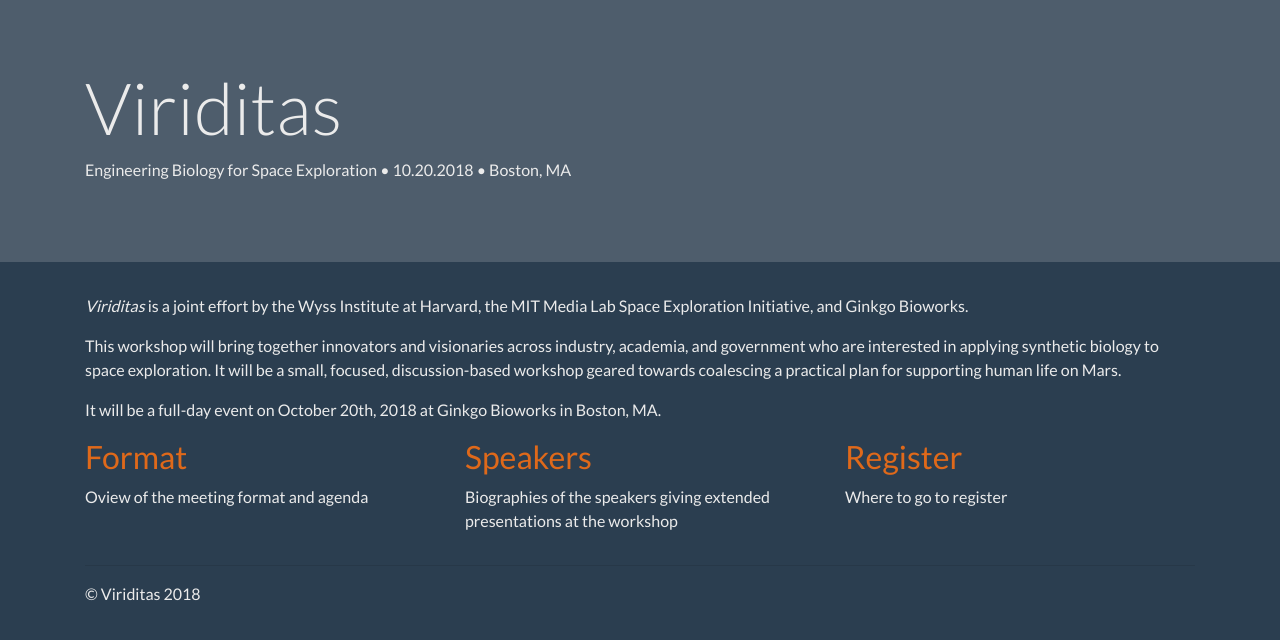
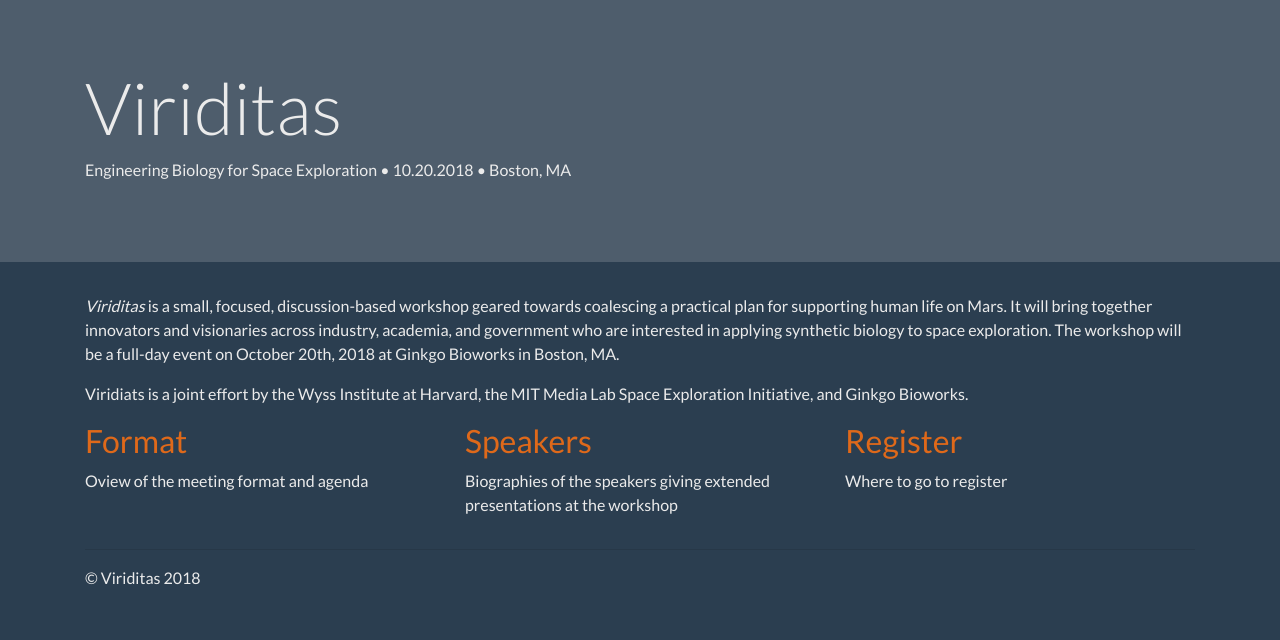
Before and after one commit to viriditas-org/viriditas-org.github.io, a Jekyll site: the page built from index.md, in a window 1280 px wide. Shown: the top 640 px of the page. Built offline with Jekyll 4.4.1, drawn with Linux system fonts in a browser that asks for light colours; nearby versions of some CDN libraries.

Commit message:
Reword intro

```diff
--- a/index.md
+++ b/index.md
@@ -4,12 +4,11 @@
 
 ---
 
-*Viriditas* is a joint effort by the Wyss Institute at Harvard, the MIT Media Lab Space Exploration
+*Viriditas* is a small, focused, discussion-based workshop geared towards coalescing a practical
+plan for supporting human life on Mars. It will bring together innovators and visionaries across
+industry, academia, and government who are interested in applying synthetic biology to space
+exploration. The workshop will be a full-day event on October 20th, 2018 at Ginkgo Bioworks in
+Boston, MA.
+
+Viridiats is a joint effort by the Wyss Institute at Harvard, the MIT Media Lab Space Exploration
 Initiative, and Ginkgo Bioworks.
-
-This workshop will bring together innovators and visionaries across industry, academia, and
-government who are interested in applying synthetic biology to space exploration. It will be a
-small, focused, discussion-based workshop geared towards coalescing a practical plan for supporting
-human life on Mars.
-
-It will be a full-day event on October 20th, 2018 at Ginkgo Bioworks in Boston, MA.
```
